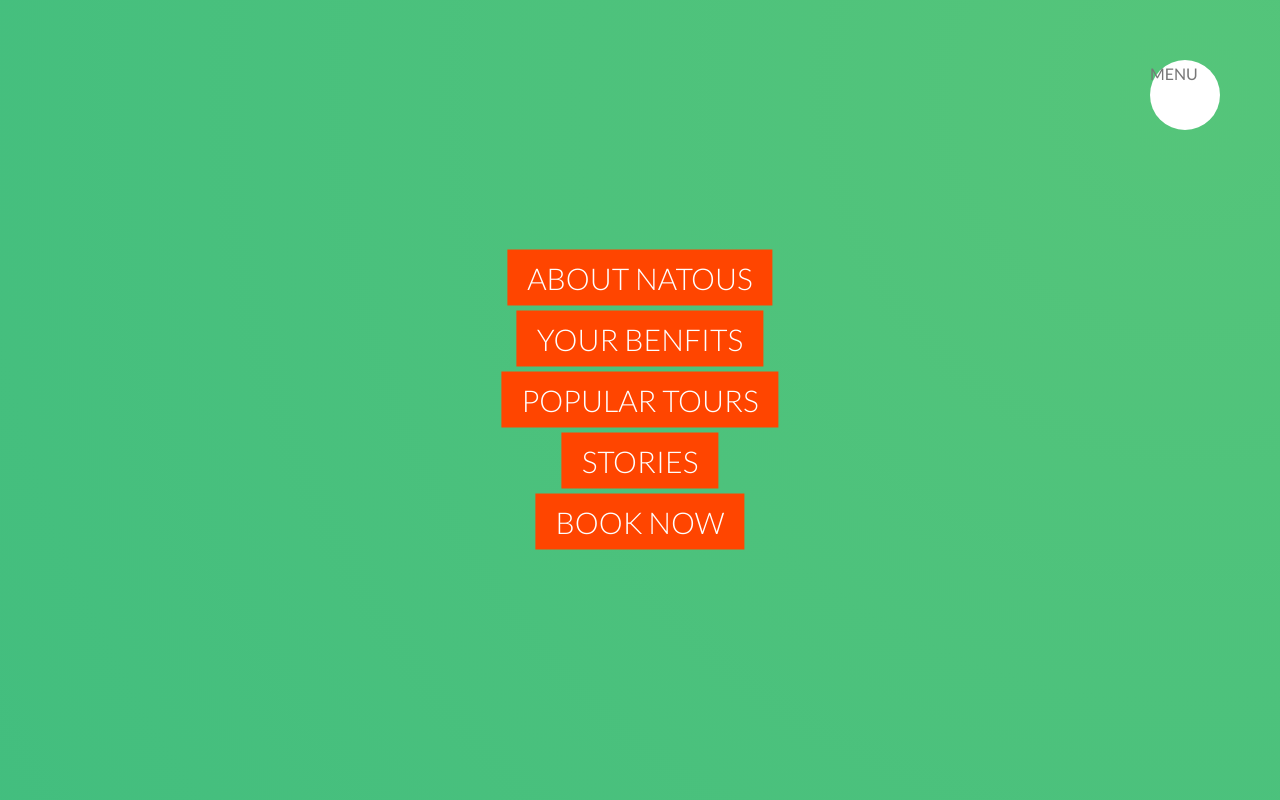
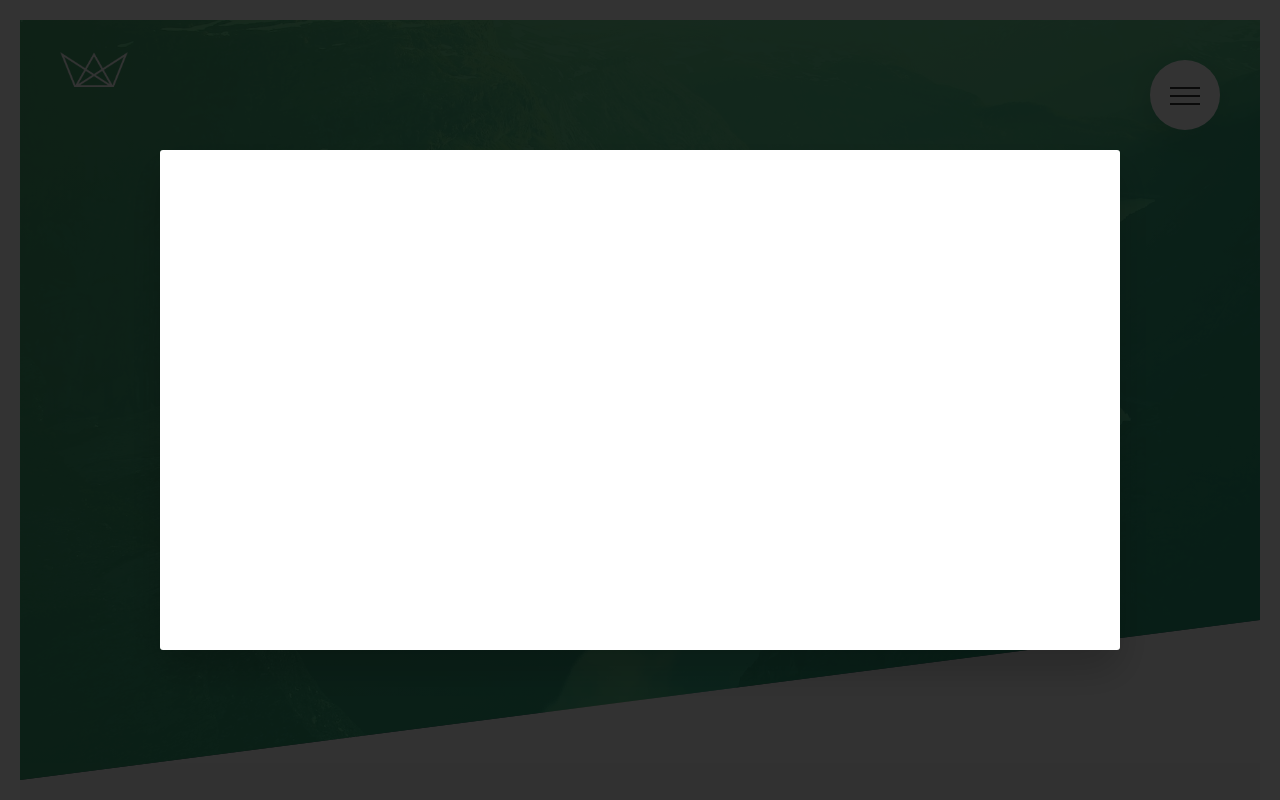
Before and after one commit to Mhagner/natours-project, a website: page index.html in a window 1280 px wide. Shown: the top 800 px of the page. Drawn offline with Linux system fonts and the light colour scheme.

Commit message:
Melhorias diversas

```diff
--- a/index.html
+++ b/index.html
@@ -19,17 +19,19 @@
     <div class="navigation">
         <input type="checkbox" class="navigation__checkbox" id="navi-toggle">
 
-        <label for="navi-toggle" class="navigation__button">MENU</label>
+        <label for="navi-toggle" class="navigation__button">
+            <span class="navigation__icon">&nbsp;</span>
+        </label>
 
         <div class="navigation__background">&nbsp;</div>
 
         <nav class="navigation__nav">
             <ul class="navigation__list">
-                <li class="navigation__item"><a href="#" class="navigation__link">About Natous</a></li>
-                <li class="navigation__item"><a href="#" class="navigation__link">Your benfits</a></li>
-                <li class="navigation__item"><a href="#" class="navigation__link">Popular tours</a></li>
-                <li class="navigation__item"><a href="#" class="navigation__link">Stories</a></li>
-                <li class="navigation__item"><a href="#" class="navigation__link">Book now</a></li>
+                <li class="navigation__item"><a href="#" class="navigation__link"><span>1</span>About Natous</a></li>
+                <li class="navigation__item"><a href="#" class="navigation__link"><span>2</span>Your benfits</a></li>
+                <li class="navigation__item"><a href="#" class="navigation__link"><span>3</span>Popular tours</a></li>
+                <li class="navigation__item"><a href="#" class="navigation__link"><span>4</span>Stories</a></li>
+                <li class="navigation__item"><a href="#" class="navigation__link"><span>5</span>Book now</a></li>
             </ul>
         </nav>
     </div>
@@ -357,6 +359,12 @@
         </div>
     </footer>
 
+    <div class="popup">
+        <div class="popup__content">
+            <div class="popup__left"></div>
+        </div>
+    </div>
+
 
     <!--GRIDS-->
     <!--     <section class="grid-test">
--- a/sass/abstracts/_mixins.scss
+++ b/sass/abstracts/_mixins.scss
@@ -5,3 +5,10 @@
         clear: both;
     }
 }
+
+@mixin absCenter {
+    position: absolute;
+    top: 50%;
+    left: 50%;
+    transform: translate(-50%, -50%);
+}
--- /dev/null
+++ b/sass/components/_popup.scss
@@ -0,0 +1,18 @@
+.popup {
+    height: 100vh;
+    width: 100%;
+    position: fixed;
+    top: 0;
+    left: 0;
+    background-color: rgba($color-black, .8);
+    z-index: 9999;
+
+    &__content {
+        @include absCenter;
+        width: 75%;
+        height: 50rem;
+        background-color: $color-white;
+        box-shadow: 0 2rem 4rem rgba($color-black, .2);
+        border-radius: 3px;
+    }
+}
--- a/sass/layout/_navigation.scss
+++ b/sass/layout/_navigation.scss
@@ -13,6 +13,9 @@
         right: 6rem;
         border-radius: 50%;
         z-index: 2000;
+        box-shadow: 0 1rem 3rem rgba($color-black, .1);
+        text-align: center;
+        cursor: pointer;
     }
 
     &__background {
@@ -23,17 +26,20 @@
         top: 6.5rem;
         right: 6.5rem;background-image: radial-gradient($color-primary-light, $color-primary-dark);
         z-index: 1000;
+        transition: transform .8s cubic-bezier(0.86, 0, 0.07, 1);
 
-        transform: scale(80);
+       /*  transform: scale(80); */
     }
 
     &__nav {
         height: 100vh;
-        width: 100%;
         position: fixed;
         top: 0;
-        right: 0;
+        left: 0;
         z-index: 1500;
+        opacity: 0;
+        width: 0;
+        transition: all .8s cubic-bezier(0.68, -0.55, 0.265, 1.55);
     }
 
     &__list {
@@ -43,6 +49,7 @@
         transform: translate(-50%, -50%);
         list-style: none;
         text-align: center;
+        width: 100%;
     }
 
     &__item {
@@ -52,22 +59,87 @@
     &__link {
         &:link,
         &:visited {
+            display: inline-block;
             font-size: 3rem;
             font-weight: 300;
             padding: 1rem 2rem;
             color: $color-white;
             text-decoration: none;
             text-transform: uppercase;
-            background-image: linear-gradient(120deg, orangered 0%, orangered 50%, $color-white 50%);
+            background-image: linear-gradient(120deg, transparent 0%, transparent 50%, $color-white 50%);
             background-size: 230%;
             transition:  all .4s;
+
+            span {
+                display: inline-block;
+                margin-right: 1.5rem;
+            }
         }
 
         &:hover,
         &:active {
             background-position: 100%;
+            color: $color-primary;
+            transform: translateX(1rem);
         }
+    }
+
+    &__checkbox:checked ~ &__background {
+        transform: scale(80);
+    }
+
+    &__checkbox:checked ~&__nav {
+        width: 100%;
+        opacity: 1;
+    }
+
+    //ICON
+    &__icon {
+        position: relative;
+        margin-top: 3.5rem;
+
+
+        &,
+        &::before,
+        &::after {
+            width: 3rem;
+            height: 2px;
+            background-color: $color-grey-dark-3;
+            display: inline-block;
+        }
+
+        &::before,
+        &::after {
+          content: "";
+          position: absolute;
+          left: 0;
+          transition: all .2s;
+        }
+
+        &::before { top: -.8rem; }
+        &::after { top: .8rem; }
 
     }
 
+    &__button:hover &__icon::before {
+        top: -1rem;
+    }
+
+    &__button:hover &__icon::after {
+        top: 1rem;
+    }
+
+    &__checkbox:checked + &__button &__icon {
+        background-color: transparent;
+    }
+
+    &__checkbox:checked + &__button &__icon::before {
+        top: 0;
+        transform: rotate(135deg);
+    }
+
+    &__checkbox:checked + &__button &__icon::after {
+        top: 0;
+        transform: rotate(-135deg);
+    }
 }
--- a/sass/main.scss
+++ b/sass/main.scss
@@ -15,6 +15,7 @@
 @import "components/story";
 @import "components/bg-video";
 @import "components/form";
+@import "components/popup";
 //Layouts
 @import "layout/header";
 @import "layout/grid";
```
Also changed, not shown: css/style.css.
